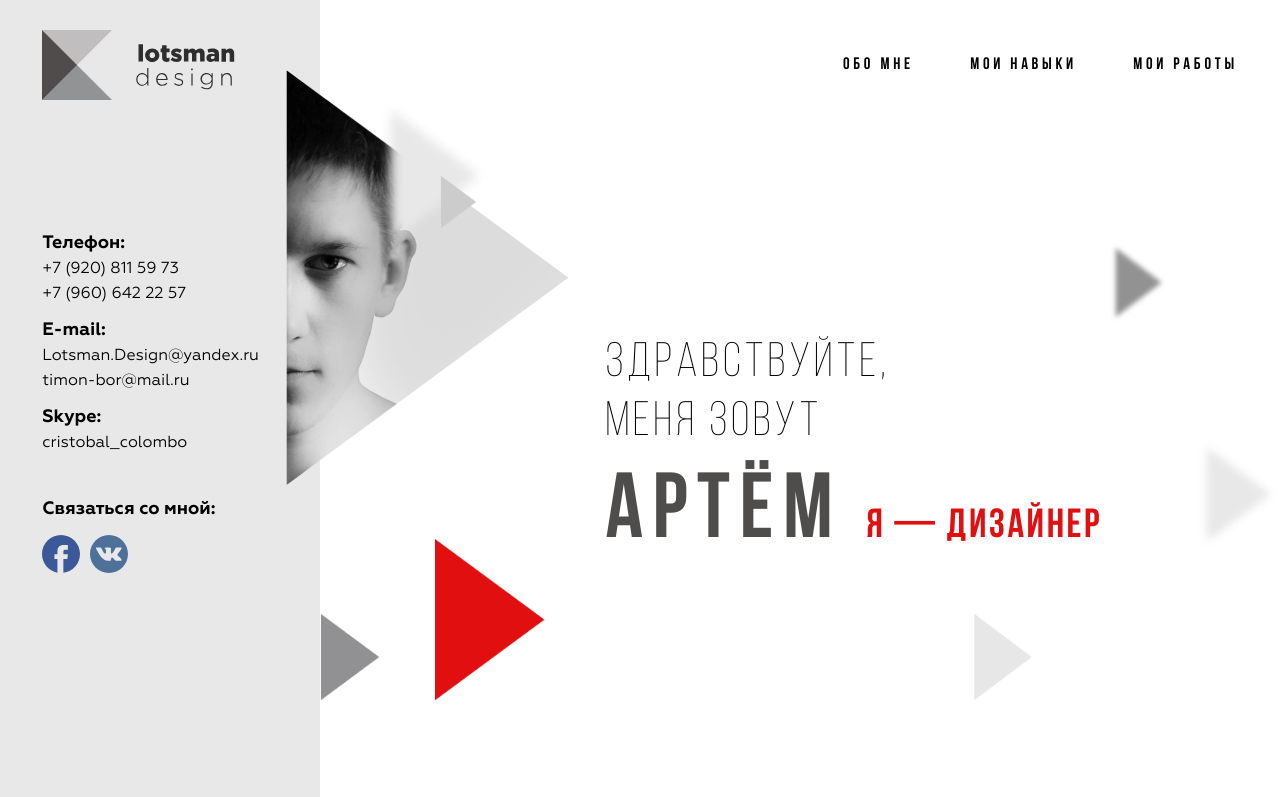
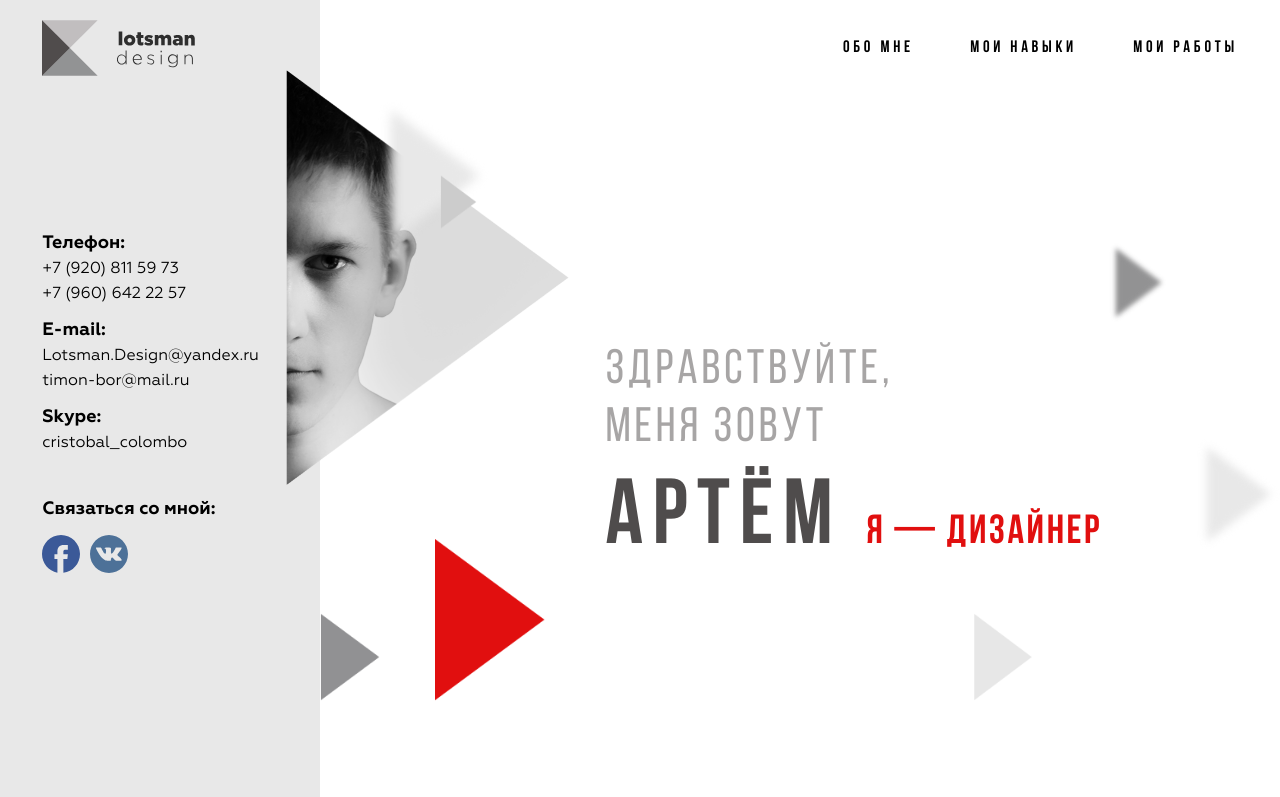
Before and after one commit to lotsman-design/lotsman, a plain HTML site: page build/index.html in a window 1280 px wide. Shown: the top 797 px of the page. Drawn offline with Linux system fonts and the light colour scheme.

Commit message:
fix navbar logo

```diff
--- a/src/_/concat.block.less
+++ b/src/_/concat.block.less
@@ -1519,8 +1519,9 @@
 		font-family: @b-ff-2;
 		text-transform: uppercase;
 		margin-bottom: 20px;
-		font-weight: 300;
+		font-weight: 400;
 		letter-spacing: 0.3vw;
+		color: fadeout(@warning, 50%);
 	}
 }
 .navbar__{
@@ -1611,8 +1612,8 @@
 				position: relative;
 				position: static;
 			   	height: auto!important;
-				padding-top: 30px;
-				padding-bottom: 30px;
+				padding-top: 20px;
+				padding-bottom: 20px;
 			}
 		}
 		&-inner{
--- a/src/block/common/header/_.less
+++ b/src/block/common/header/_.less
@@ -80,7 +80,8 @@
 		font-family: @b-ff-2;
 		text-transform: uppercase;
 		margin-bottom: 20px;
-		font-weight: 300;
+		font-weight: 400;
 		letter-spacing: 0.3vw;
+		color: fadeout(@warning, 50%);
 	}
 }
--- a/src/block/common/navbar/_.less
+++ b/src/block/common/navbar/_.less
@@ -86,8 +86,8 @@
 				position: relative;
 				position: static;
 			   	height: auto!important;
-				padding-top: 30px;
-				padding-bottom: 30px;
+				padding-top: 20px;
+				padding-bottom: 20px;
 			}
 		}
 		&-inner{
--- a/src/common/less/var.less
+++ b/src/common/less/var.less
@@ -107,8 +107,8 @@
 @navbar_humb_bg_active 		:	@primary;
 //= logotip
 @navbar_logo_color 			: 	@primary;
-@navbar_logo_widht 			: 	195px;
-@navbar_logo_height 		: 	70px;
+@navbar_logo_widht 			: 	155px;
+@navbar_logo_height 		: 	56px;
 @navbar_logo_device_widht 	: 	117px;
 @navbar_logo_device_height 	: 	42px;
 
@@ -117,7 +117,7 @@
 @navbar_xs 					:	@navbar_device;
 @navbar_sm 					:	@navbar_device;
 @navbar_md 					:	@navbar_device;
-@navbar_screen 				:	130px;
+@navbar_screen 				:	96px;
 @navbar_lg 					:	@navbar_screen;
 @navbar_xl 					:	@navbar_screen;
 @navbar_xxl 				:	@navbar_screen;
```
Also changed, not shown: build/css/style.css.
